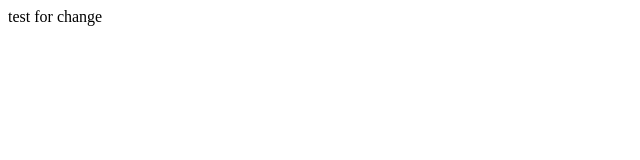
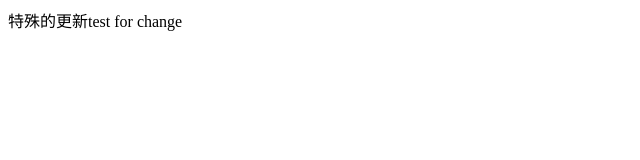
Before and after one commit to fate-shake/fate, a plain HTML site: page index.html in a window 1280 px wide. Shown: the whole page, without its empty margins (0-640 px from the left). Drawn offline with Linux system fonts and the light colour scheme.

Commit message:
what the fuck

```diff
--- a/index.html
+++ b/index.html
@@ -6,6 +6,6 @@
   </head>
   <body>
     <div id="app"></div>
-    test for change
+	特殊的更新test for change
   </body>
 </html>
```
